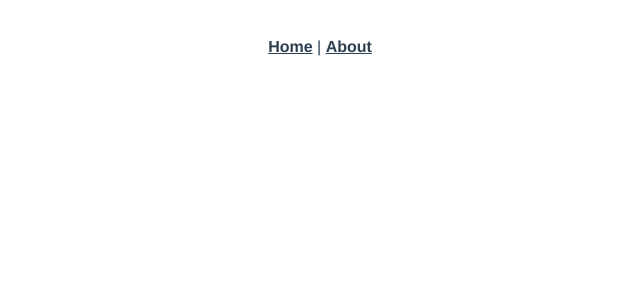
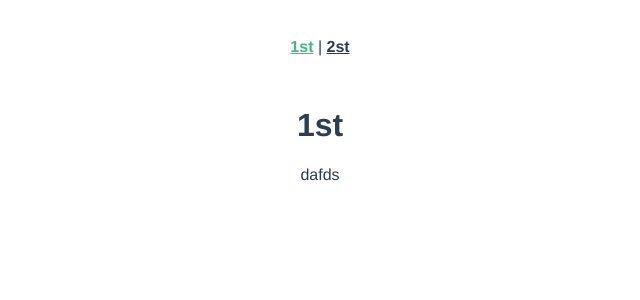
Before and after one commit to feeloutofit/vue-sample, a Vue app: page /#/1st in a window 1280 px wide. Shown: the top 300 px of the page, without its empty margins (320-960 px from the left). Built offline with nearby package versions, Linux system fonts and the light colour scheme.

Commit message:
테스트 환경 셋팅

```diff
--- a/package.json
+++ b/package.json
@@ -3,7 +3,7 @@
   "version": "0.1.0",
   "private": true,
   "scripts": {
-    "serve": "vue-cli-service serve",
+    "serve": "vue-cli-service serve --open",
     "build": "vue-cli-service build"
   },
   "dependencies": {
--- a/src/App.vue
+++ b/src/App.vue
@@ -1,9 +1,5 @@
 <template>
   <div id="app">
-    <div id="nav">
-      <router-link to="/">Home</router-link> |
-      <router-link to="/about">About</router-link>
-    </div>
     <router-view/>
   </div>
 </template>
@@ -16,17 +12,4 @@
   text-align: center;
   color: #2c3e50;
 }
-
-#nav {
-  padding: 30px;
-
-  a {
-    font-weight: bold;
-    color: #2c3e50;
-
-    &.router-link-exact-active {
-      color: #42b983;
-    }
-  }
-}
 </style>
--- a/src/router/index.js
+++ b/src/router/index.js
@@ -1,6 +1,5 @@
 import Vue from 'vue'
 import VueRouter from 'vue-router'
-import Home from '../views/Home.vue'
 
 Vue.use(VueRouter)
 
@@ -8,15 +7,21 @@ Vue.use(VueRouter)
   {
     path: '/',
     name: 'Home',
-    component: Home
-  },
-  {
-    path: '/about',
-    name: 'About',
-    // route level code-splitting
-    // this generates a separate chunk (about.[hash].js) for this route
-    // which is lazy-loaded when the route is visited.
-    component: () => import(/* webpackChunkName: "about" */ '../views/About.vue')
+      redirect: '1st',
+    component: () => import(/* webpackChunkName: "about" */ '../views/Home.vue'),
+    children: [
+      {
+          path: '1st',
+          name: '1st',
+          component: () => import(/* webpackChunkName: "about" */ '../views/1st.vue'),
+      },
+        {
+            path: '2st',
+            name: '2st',
+            component: () => import(/* webpackChunkName: "about" */ '../views/2st.vue'),
+        }
+
+    ]
   }
 ]
 
--- /dev/null
+++ b/src/views/1st.vue
@@ -0,0 +1,6 @@
+<template>
+  <div class="1st">
+    <h1>1st</h1>
+    dafds
+  </div>
+</template>
--- /dev/null
+++ b/src/views/2st.vue
@@ -0,0 +1,6 @@
+<template>
+  <div class="2st">
+    <h1>2st</h1>
+    dafds
+  </div>
+</template>
--- a/src/views/Home.vue
+++ b/src/views/Home.vue
@@ -1,7 +1,10 @@
 <template>
   <div class="home">
-    <img alt="Vue logo" src="../assets/logo.png">
-    <HelloWorld msg="Welcome to Your Vue.js App"/>
+    <div id="nav">
+      <router-link to="/1st">1st</router-link> |
+      <router-link to="/2st">2st</router-link>
+    </div>
+    <router-view/>
   </div>
 </template>
 
@@ -16,3 +19,17 @@ export default {
   }
 }
 </script>
+<style lang="scss">
+  #nav {
+    padding: 30px;
+
+    a {
+      font-weight: bold;
+      color: #2c3e50;
+
+      &.router-link-exact-active {
+        color: #42b983;
+      }
+    }
+  }
+</style>
```
